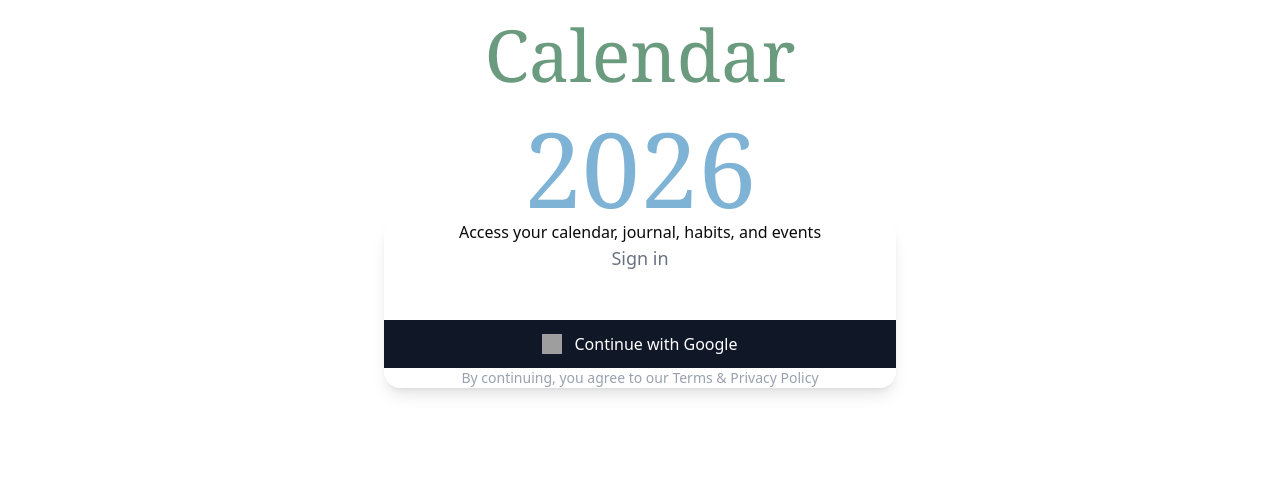
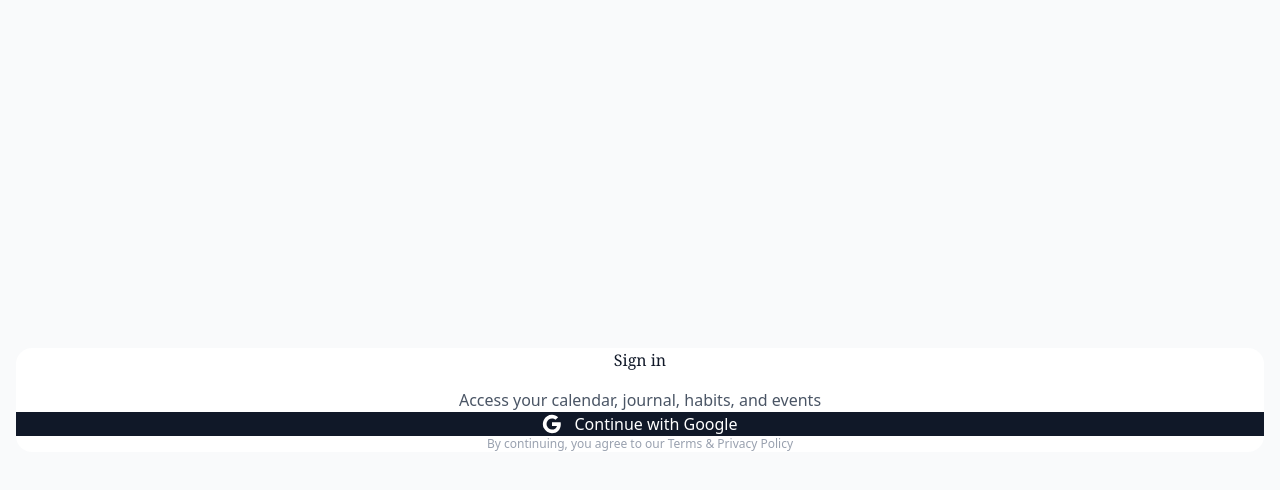
Before and after one commit to Vharsh17/webpage-calender-2026, a React (Vite) app: page / in a window 1280 px wide. Shown: the top 490 px of the page. Built offline with nearby package versions, Linux system fonts and the light colour scheme; grey boxes are pictures that could not be loaded.

Commit message:
Auto-sync after agent response

```diff
--- a/src/App.tsx
+++ b/src/App.tsx
@@ -3,6 +3,7 @@ import { Calendar } from "./components/Calendar";
 import { MonthNavigator } from "./components/MonthNavigator";
 import { supabase } from "./supabase/client";
 import Auth from "./Auth";
+import { LogOut } from "lucide-react";
 
 
 // Month accent colors
@@ -144,10 +145,22 @@ export default function App() {
     return <Auth />;
   }
 
+  const handleSignOut = async () => {
+    await supabase.auth.signOut();
+  };
+
   // --- MAIN UI ---
     return (
       <div className="min-h-screen bg-gray-50">
-      <div className="max-w-[1400px] mx-auto px-8 py-12">
+        <div className="max-w-[1400px] mx-auto px-8 py-12 relative">
+          <button
+            onClick={handleSignOut}
+            className="absolute top-4 right-8 flex items-center gap-2 px-4 py-2 text-gray-500 hover:text-gray-700 hover:bg-gray-100 rounded-lg transition-colors"
+          >
+            <LogOut className="w-4 h-4" />
+            <span className="text-sm font-medium">Sign out</span>
+          </button>
+
           <h1
             className="text-center mb-12 font-serif"
             style={{
--- a/src/Auth.tsx
+++ b/src/Auth.tsx
@@ -1,13 +1,4 @@
 import { supabase } from "./supabase/client";
-
-const HEADER_COLORS = [
-  "#6B9B7F",
-  "#E77FA8",
-  "#9B8BC9",
-  "#F5A962",
-  "#7FB3D5",
-  "#E8A5A5",
-];
 
 export default function Auth() {
   const handleGoogleSignIn = async () => {
@@ -20,121 +11,56 @@ export default function Auth() {
   };
 
   return (
-    <div className="min-h-screen bg-background flex flex-col items-center justify-start px-4">
+    <div className="min-h-screen bg-gray-50 flex items-center justify-center p-4 relative overflow-hidden">
+      <div className="absolute top-32 left-24 bg-yellow-100 text-yellow-800 px-6 py-2 rounded-full text-lg font-serif transform -rotate-6">
+        Events
+      </div>
+      <div className="absolute top-48 right-32 bg-blue-100 text-blue-800 px-6 py-2 rounded-full text-lg font-serif transform rotate-3">
+        Journal
+      </div>
+      <div className="absolute bottom-40 right-1/3 bg-pink-100 text-pink-800 px-6 py-2 rounded-full text-lg font-serif transform -rotate-6">
+        Habits
+      </div>
 
-      {/* HEADER */}
-<div className="w-full text-center mt-20 mb-24">
-  <h1
-    className="font-serif tracking-tight"
-    style={{
-      fontSize: "4.5rem",
-      color: "#6B9B7F",
-      marginBottom: "0.5rem",
-    }}
-  >
-    Calendar
-  </h1>
-
-  <p
-    className="font-serif tracking-tight"
-    style={{
-      fontSize: "6.5rem",
-      color: "#7FB3D5",
-      lineHeight: "1",
-    }}
-  >
-    2026
+      <div className="w-full max-w-md bg-white rounded-2xl shadow-xl p-10 relative z-10">
+        <div className="space-y-8">
+          <div className="text-center">
+            <h1 className="text-5xl font-serif text-gray-900 mb-4">Sign in</h1>
+            <p className="text-gray-600">
+              Access your calendar, journal, habits, and events
             </p>
           </div>
 
-      {/* Auth Card */}
-     <div className="w-full max-w-lg bg-white rounded-2xl shadow-lg px-12 py-14 text-center">
-
-        {/* Main message */}
-        <h2 className="text-2xl font-medium text-gray-800 leading-relaxed mb-10">
-  Access your calendar, journal, habits, and events
-</h2>
-
-<p className="text-gray-500 text-lg mb-12">
-  Sign in
-</p>
-
-        {/* Google button */}
           <button
             onClick={handleGoogleSignIn}
-          className="flex items-center justify-center gap-3 w-full max-w-sm mx-auto rounded-xl bg-gray-900 py-3 text-white text-base font-medium"
-
+            className="flex items-center justify-center gap-3 w-full bg-gray-900 text-white py-4 px-4 rounded-xl font-medium hover:opacity-90 transition-opacity"
           >
-          <img
-            src="https://www.gstatic.com/firebasejs/ui/2.0.0/images/auth/google.svg"
-            alt="Google"
-            className="w-5 h-5"
+            <svg className="w-5 h-5" viewBox="0 0 24 24">
+              <path
+                fill="currentColor"
+                d="M22.56 12.25c0-.78-.07-1.53-.2-2.25H12v4.26h5.92c-.26 1.37-1.04 2.53-2.21 3.31v2.77h3.57c2.08-1.92 3.28-4.74 3.28-8.09z"
               />
+              <path
+                fill="currentColor"
+                d="M12 23c2.97 0 5.46-.98 7.28-2.66l-3.57-2.77c-.98.66-2.23 1.06-3.71 1.06-2.86 0-5.29-1.93-6.16-4.53H2.18v2.84C3.99 20.53 7.7 23 12 23z"
+              />
+              <path
+                fill="currentColor"
+                d="M5.84 14.09c-.22-.66-.35-1.36-.35-2.09s.13-1.43.35-2.09V7.07H2.18C1.43 8.55 1 10.22 1 12s.43 3.45 1.18 4.93l2.85-2.22.81-.62z"
+              />
+              <path
+                fill="currentColor"
+                d="M12 5.38c1.62 0 3.06.56 4.21 1.64l3.15-3.15C17.45 2.09 14.97 1 12 1 7.7 1 3.99 3.47 2.18 7.07l3.66 2.84c.87-2.6 3.3-4.53 6.16-4.53z"
+              />
+            </svg>
             Continue with Google
           </button>
 
-        {/* Footer */}
-        <p className="mt-14 text-sm text-gray-400 leading-relaxed">
-
+          <p className="text-xs text-center text-gray-400">
             By continuing, you agree to our Terms & Privacy Policy
           </p>
         </div>
       </div>
+    </div>
   );
 }
-
-
-
-
-
-
-// export function Auth() {
-//   const handleGoogleSignIn = async () => {
-//     await supabase.auth.signInWithOAuth({
-//       provider: "google",
-//       options: {
-//         redirectTo: "http://localhost:3000",
-//       },
-//     });
-//   };
-//   return (
-//     <div className="min-h-screen bg-gray-50 flex items-center justify-center p-4 relative overflow-hidden">
-//       {/* Decorative Pills */}
-//       <div className="absolute top-32 left-24 bg-yellow-200 text-yellow-900 px-6 py-2 rounded-full text-sm font-medium transform -rotate-6">
-//         Events
-//       </div>
-//       <div className="absolute top-48 right-32 bg-blue-200 text-blue-900 px-6 py-2 rounded-full text-sm font-medium transform rotate-3">
-//         Journal
-//       </div>
-//       <div className="absolute bottom-48 right-40 bg-pink-200 text-pink-900 px-6 py-2 rounded-full text-sm font-medium transform -rotate-3">
-//         Habits
-//       </div>
-
-//       {/* Main Auth Card */}
-//       <div className="w-full max-w-md bg-white rounded-2xl shadow-xl p-8 relative z-10">
-//         <div className="space-y-6">
-//           {/* Title */}
-//           <div className="text-center space-y-2">
-//             <h1 className="text-4xl font-serif text-gray-900">Sign in</h1>
-//             <p className="text-sm text-gray-600">
-//               Access your calendar, journal, habits, and events
-//             </p>
-//           </div>
-
-//           {/* Google Sign In Button */}
-//           <button
-//             onClick={handleGoogleSignIn}
-//             className="w-full bg-gray-900 text-white py-3 px-4 rounded-lg font-medium hover:opacity-90 transition-opacity"
-//           >
-//             Continue with Google
-//           </button>
-
-//           {/* Footer Text */}
-//           <p className="text-xs text-center text-gray-500">
-//             By continuing, you agree to our Terms & Privacy Policy
-//           </p>
-//         </div>
-//       </div>
-//     </div>
-//   );
-// }
```
Lines whose indentation alone changed are shown as unchanged.
